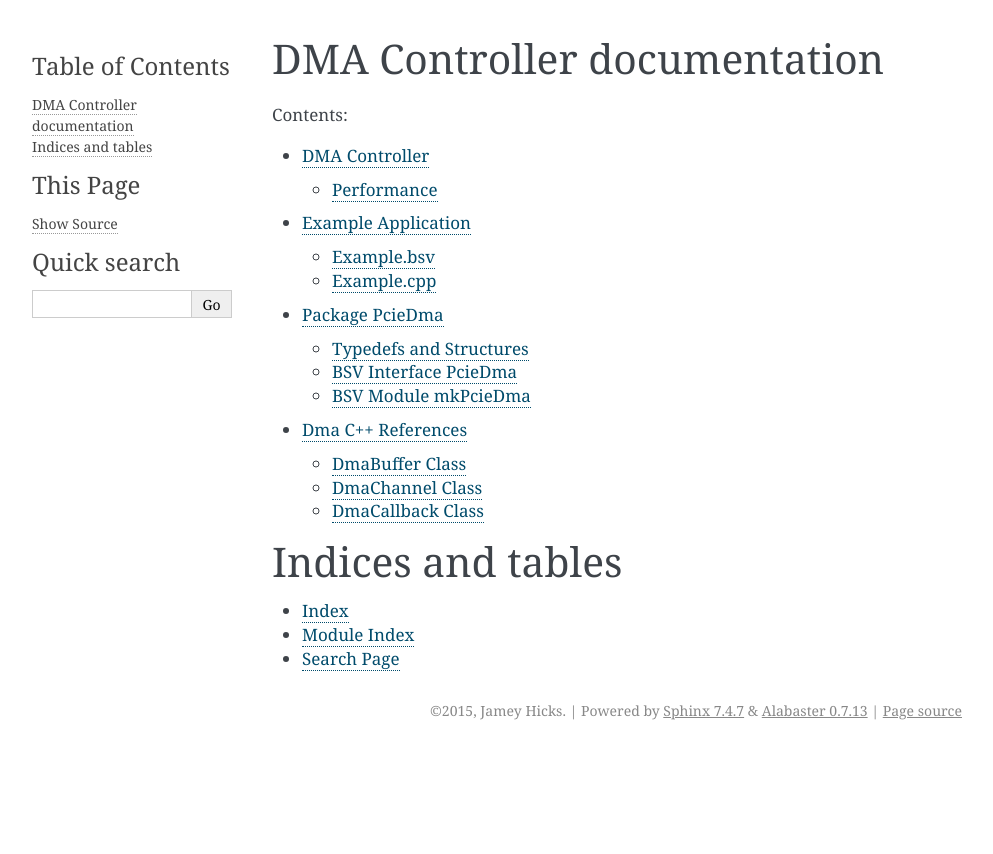
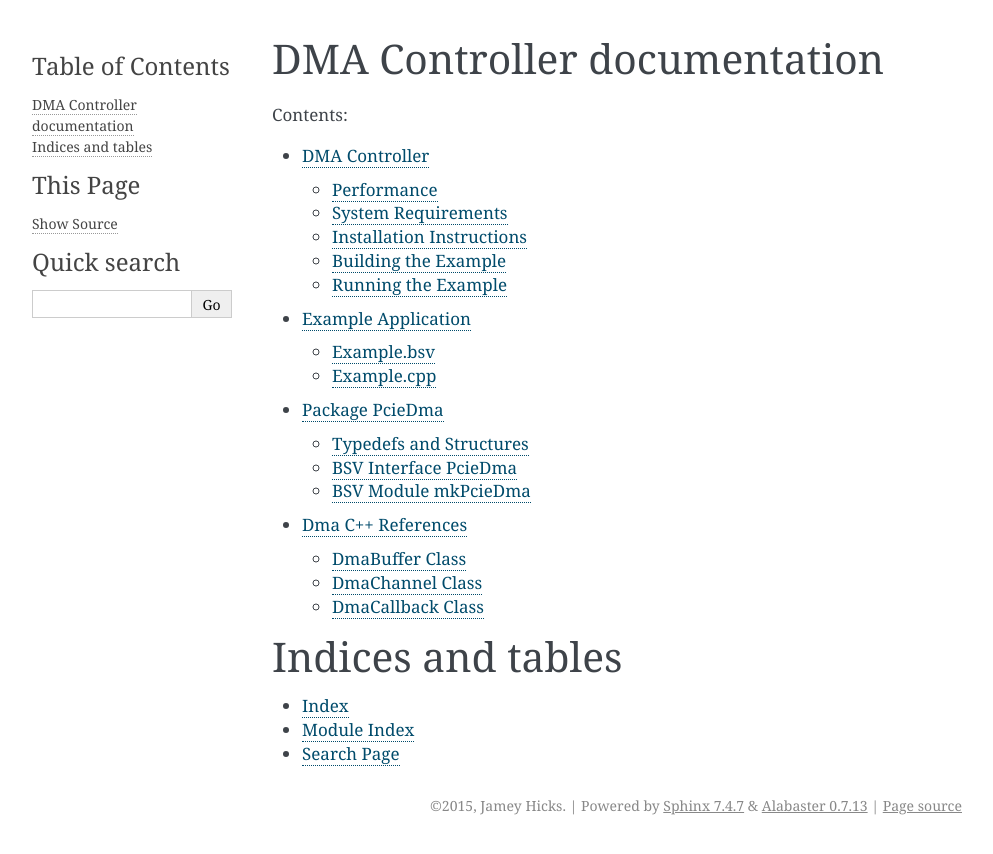
Before and after one commit to cambridgehackers/dmac, a Sphinx documentation site: the page built from doc/source/dmac.rst, in a window 1280 px wide. Shown: the top 854 px of the page, without its empty margins (148-1141 px from the left). Built offline with Sphinx 7.4.7, drawn with Linux system fonts in a browser that asks for light colours; some of the changed lines change nothing that is shown.

Commit message:
system requirements, installation, and build instructions

```diff
--- a/doc/source/dmacontroller.rst
+++ b/doc/source/dmacontroller.rst
@@ -20,3 +20,38 @@
 
  * read bandwidth 2630.70 MB/s link utilization 74%
  * write bandwidth 3345.04 MB/s link utilization 94%
+
+System Requirements
+-------------------
+
+This version was tested on Ubuntu 14.04 using bluesim and VC707 using
+Bluespec 2015.05.beta1 and should also work with 2014.07.A. It was
+tested with Vivado 2015.2 and should also work with 2014.4.
+
+The DMA controller requires the Connectal device driver to enable
+software to connect to the DMA controller in the FPGA. There are
+prebuilt connectal packages for Ubuntu 12.04 and 14.04 that contain
+DKMS sources for the required device drivers.
+
+Installation Instructions
+-------------------------
+
+ * Install Bluespec 2014.07.A or newer
+ * Install Vivado 2014.4 or newer
+ * Install connectal::
+
+    sudo apt-add-repository ppa:jamey-hicks/connectal
+    sudo apt-get update
+    sudo apt-get install connectal
+
+
+
+Building the Example
+--------------------
+
+Build the example using make::
+
+    cd dmac; make
+
+Running the Example
+--------------------
```
